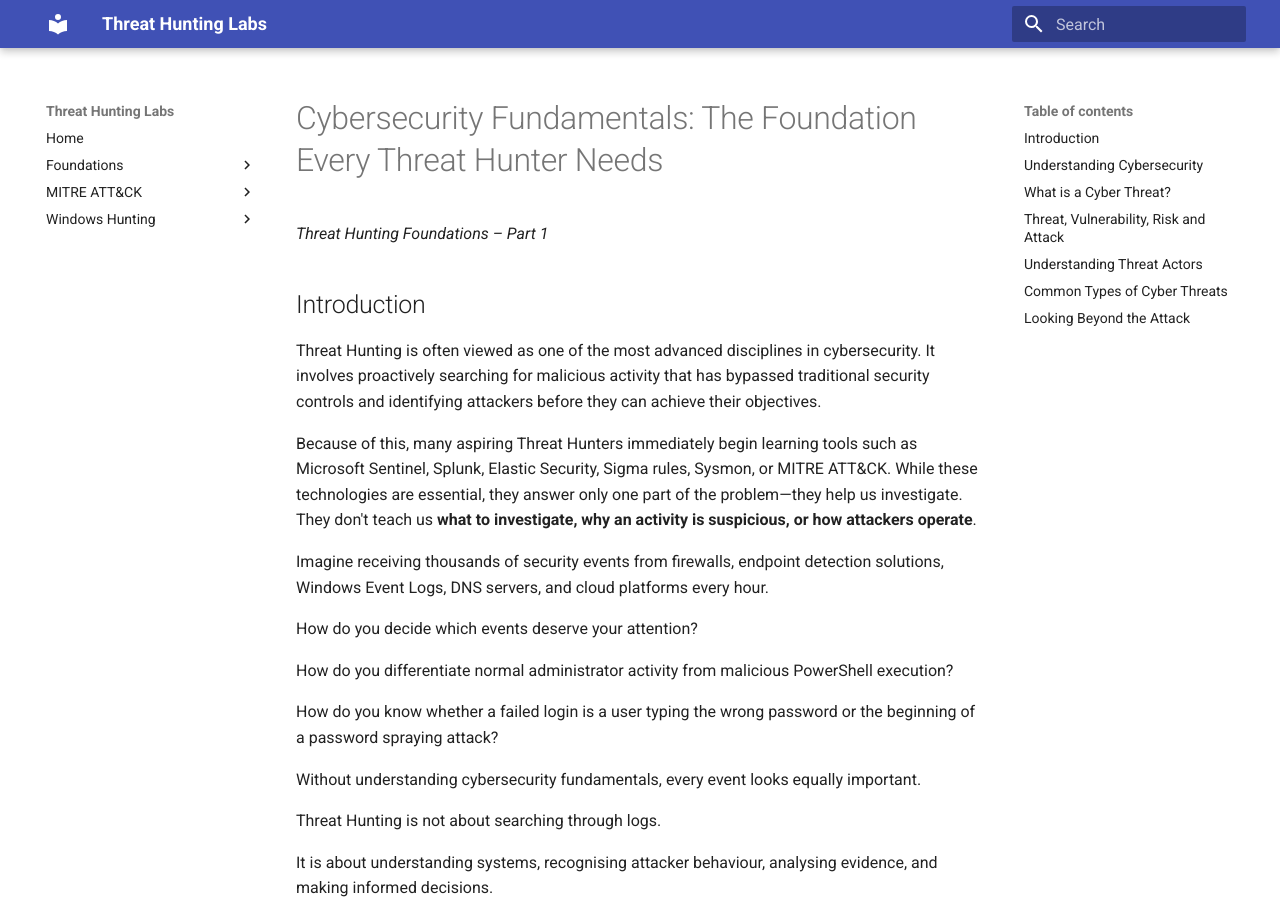
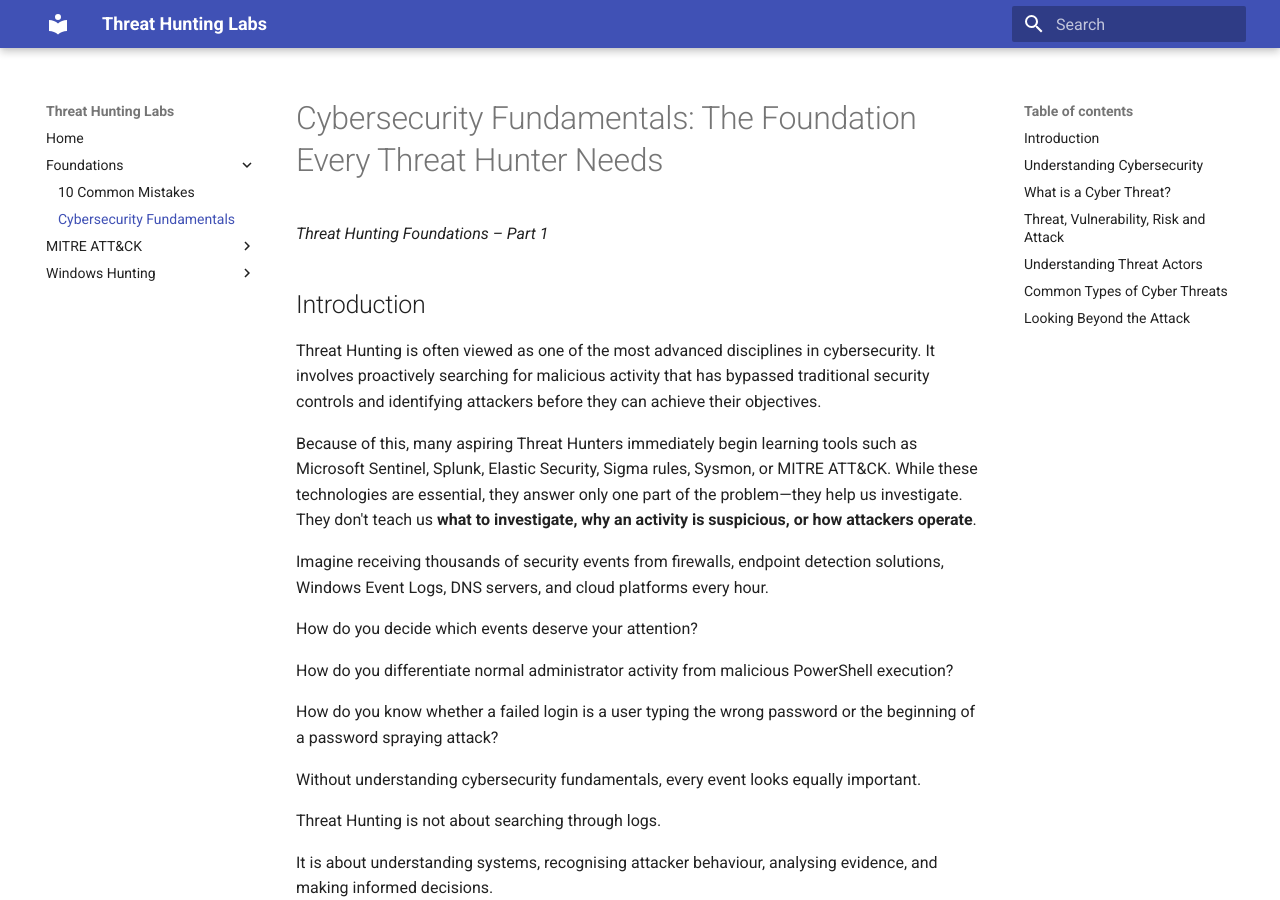
Before and after one commit to pbmundas/ThreatHuntingLabs, an MkDocs documentation site: the page built from docs/foundations/Cybersecurity-Fundamentals-The-Foundation-Every-Threat-Hunter-Needs-part-1.md, in a window 1280 px wide and 900 px high. Built offline with MkDocs 1.6.1 and Material for MkDocs 9.7.7, drawn with Linux system fonts in a browser that asks for light colours; some of the changed lines change nothing that is shown.

Commit message:
Update mkdocs.yml

```diff
--- a/mkdocs.yml
+++ b/mkdocs.yml
@@ -28,7 +28,7 @@ nav:
 
   - Foundations:
       - 10 Common Mistakes: foundations/10-Common-Mistakes-Every-Beginner-Makes-When-Learning-Threat-Hunting.md
-      - Cybersecurity Fundamentals: foundations/Cybersecurity-Fundamentals-The-Foundation-Every-Threat-Hunter-Needs.md
+      - Cybersecurity Fundamentals: foundations/Cybersecurity-Fundamentals-The-Foundation-Every-Threat-Hunter-Needs-part-1.md
 
   - MITRE ATT&CK:
       - Introduction: mitre/introduction.md
```
